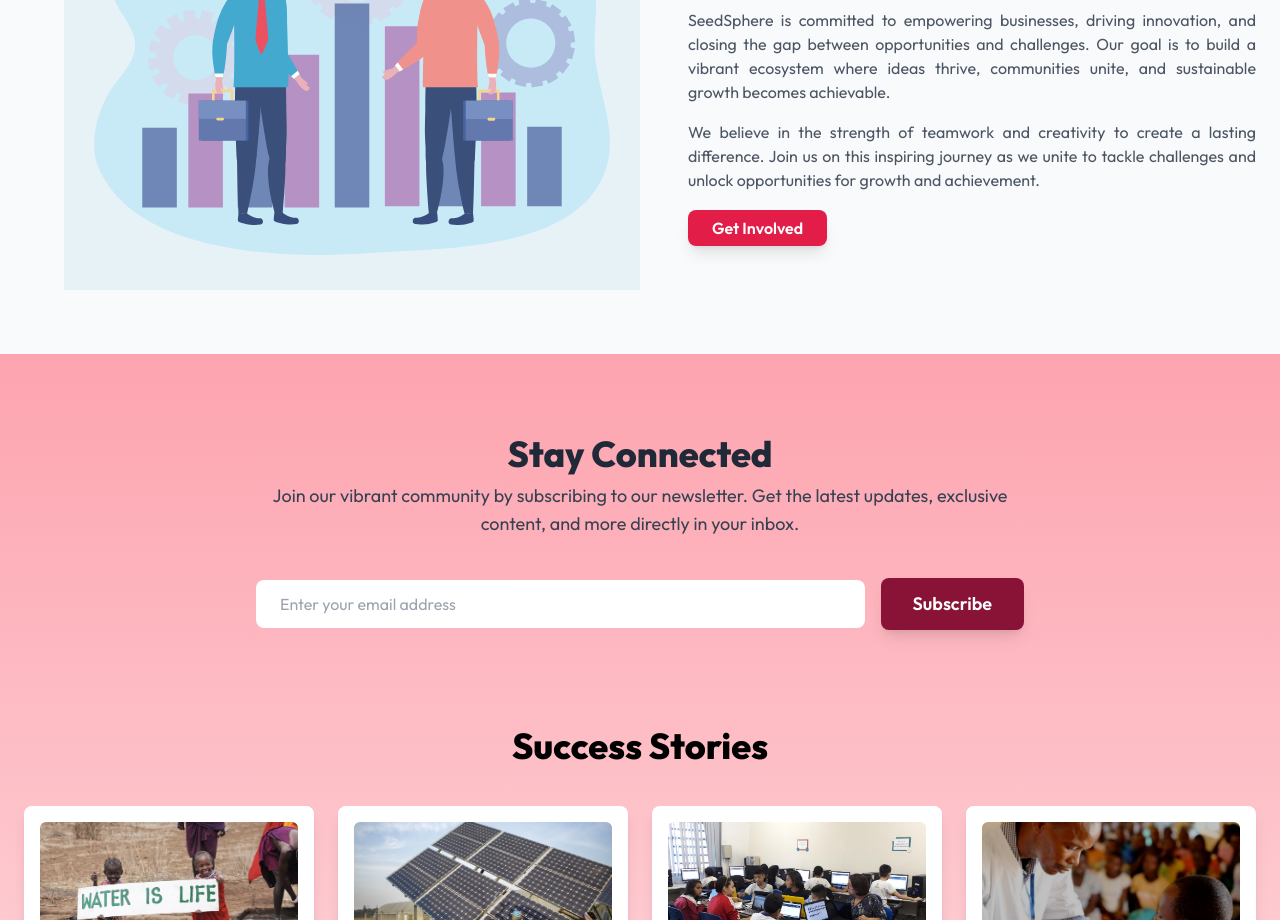
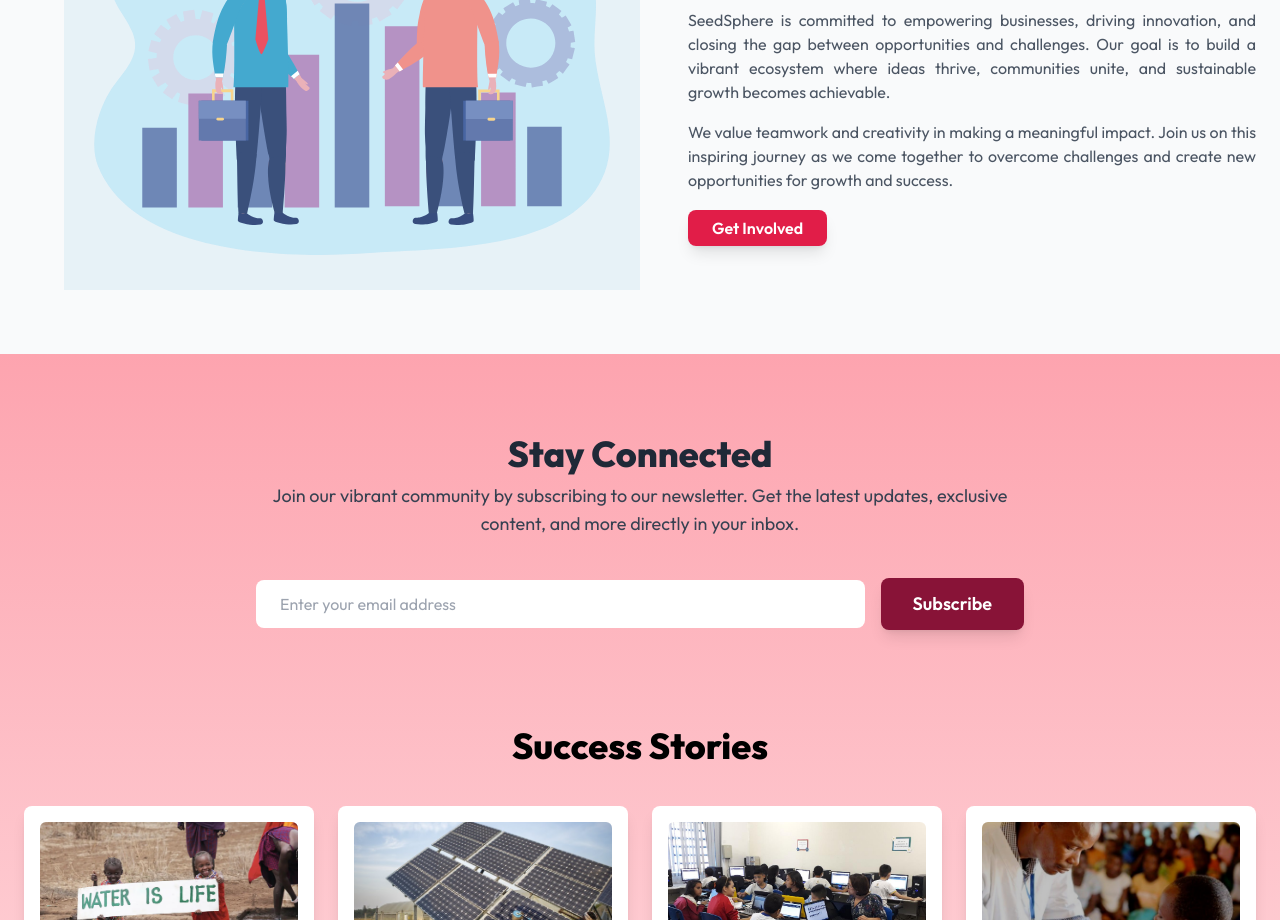
Before and after one commit to sorupchakraborty/SeedSphere-client, a React (Vite) app: page / in a window 1280 px wide. Shown: the part 1940-2860 px from the top of the page. Built offline with nearby package versions, Linux system fonts and the light colour scheme; no server answers.

Commit message:
update wording in OurMission component for clarity and impact

```diff
--- a/src/components/OurMission/OurMission.jsx
+++ b/src/components/OurMission/OurMission.jsx
@@ -39,7 +39,7 @@ const OurMission = () => {
                         SeedSphere is committed to empowering businesses, driving innovation, and closing the gap between opportunities and challenges. Our goal is to build a vibrant ecosystem where ideas thrive, communities unite, and sustainable growth becomes achievable.
                     </p>
                     <p className="mt-4 text-gray-600 dark:text-gray-300 text-justify">
-                        We believe in the strength of teamwork and creativity to create a lasting difference. Join us on this inspiring journey as we unite to tackle challenges and unlock opportunities for growth and achievement.
+                    We value teamwork and creativity in making a meaningful impact. Join us on this inspiring journey as we come together to overcome challenges and create new opportunities for growth and success.
                     </p>
                     <div className="mt-6">
                         <Link to={'/campaigns'} className="px-6 py-2 text-md font-semibold text-white bg-rose-600 hover:bg-rose-700 rounded-lg shadow-lg transition-transform transform focus:ring-4 focus:ring-rose-400 focus:outline-none">
```
